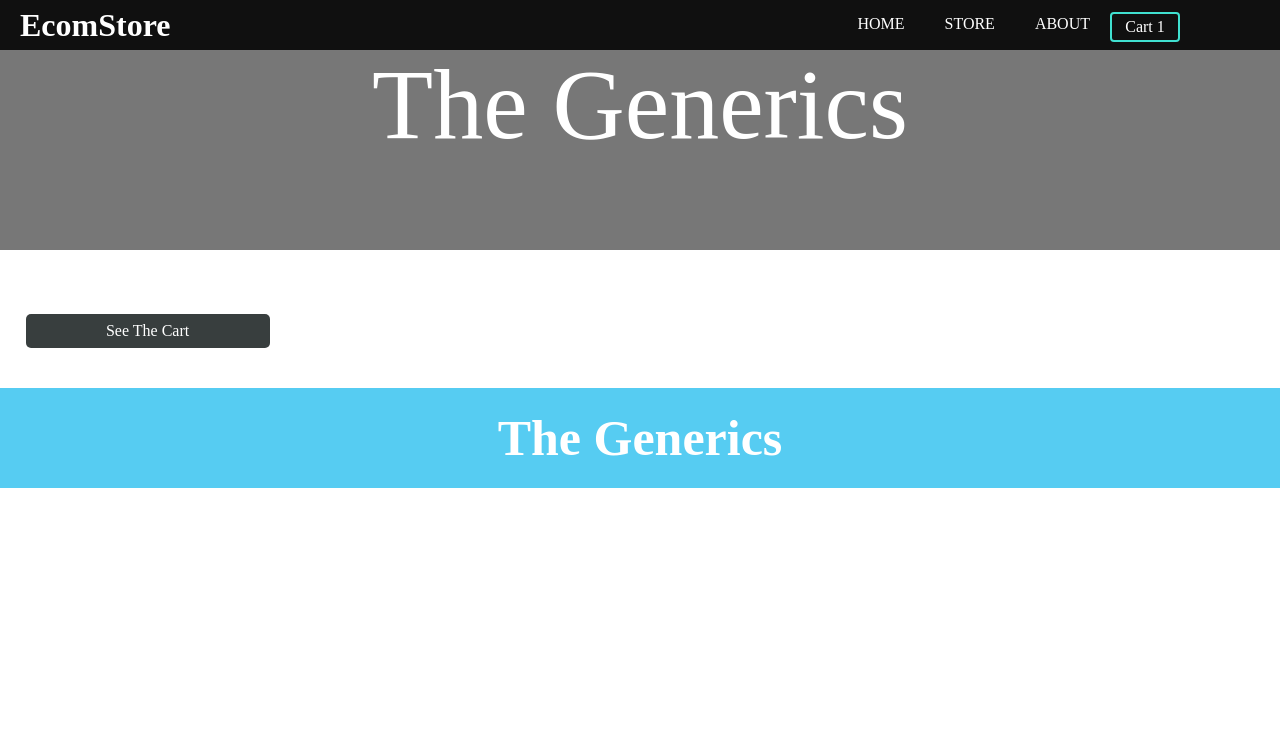
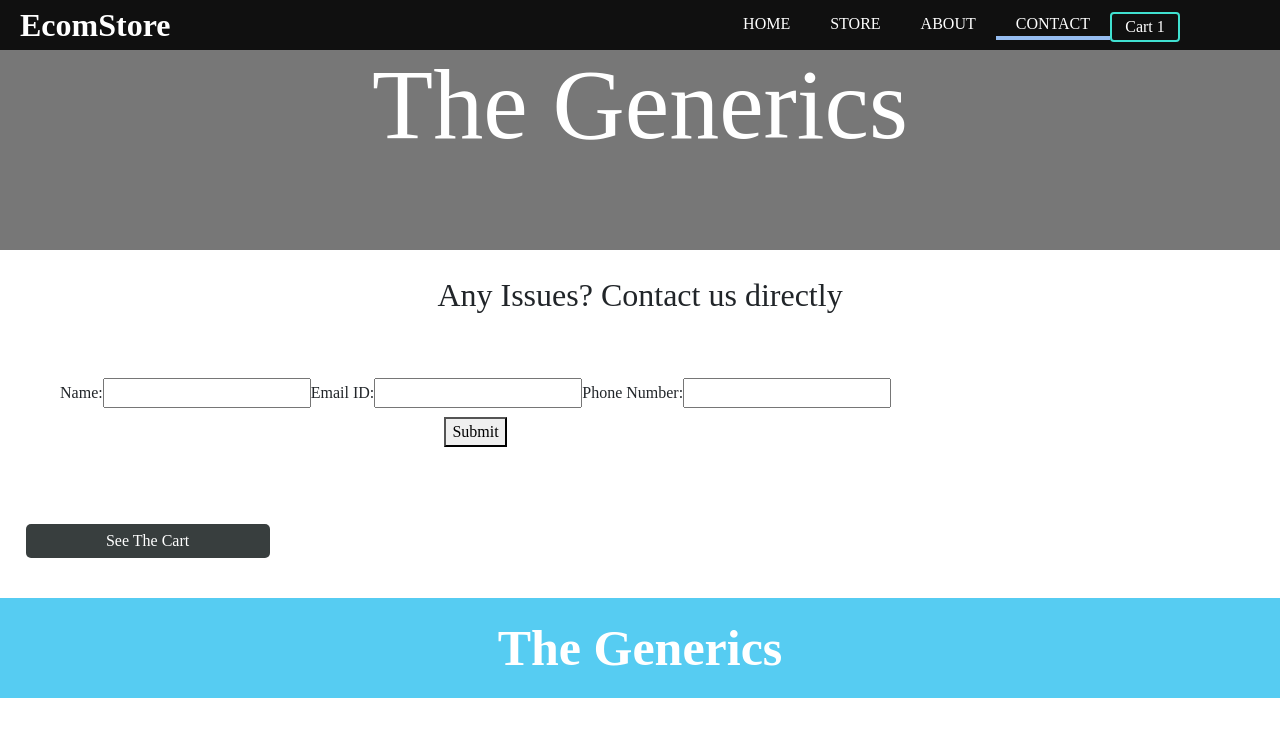
Before and after one commit to Piyush219/EcommerceProject, a React (Create React App) app: page /contact in a window 1280 px wide. Shown: the top 736 px of the page. Built offline with nearby package versions, Linux system fonts and the light colour scheme.

Commit message:
Creating Contact Page with POST Request

```diff
--- a/src/App.js
+++ b/src/App.js
@@ -7,6 +7,7 @@ import About from "./Components/Pages/About";
 import { BrowserRouter as Router, Routes, Route} from "react-router-dom";
 import CartContext from "./Components/StoreContext/CartContext";
 import CartList from "./Components/Cart/CartList";
+import Contact from "./Components/Pages/Contact";
 
 function App() {
 
@@ -32,6 +33,20 @@ function App() {
     setCartItems(false)
   }
 
+  const putRequestHandler = async(contact) =>{
+    const response = await fetch("https://react-http-7d042-default-rtdb.firebaseio.com/contact.json", {
+        method: 'POST',
+        body: JSON.stringify(contact),
+        headers:{
+            'Content-Type': 'application/json'
+        }
+
+    });
+    const data = await response.json();
+    console.log(data)
+
+}
+
 
   return (
     <CartContext>
@@ -43,6 +58,7 @@ function App() {
         <Route exact path="/" element={<Store/>} />
         <Route exact path="/about" element={<About/>} />
         <Route exact path="/homepage" element={<HomePage/>} />
+        <Route exact path="/contact" element={<Contact putRequest = {putRequestHandler}/>} />
       </Routes>
 
       <button style={style}>See The Cart</button>
--- a/src/Components/Layout/Header/Header.js
+++ b/src/Components/Layout/Header/Header.js
@@ -19,6 +19,7 @@ const Header = (props) => {
             <NavLink className={(navData) => navData.isActive ? "active" : "" } to="/homepage"><li>HOME</li></NavLink>
             <NavLink className={(navData) => navData.isActive ? "active" : "" } to="/"><li>STORE</li></NavLink>
             <NavLink className={(navData) => navData.isActive ? "active" : "" } to="/about"><li>ABOUT</li></NavLink>
+            <NavLink className={(navData) => navData.isActive ? "active" : "" } to="/contact"><li>CONTACT</li></NavLink>
             <button className={styles.cartBtn} onClick={props.showCartItem}><li>Cart <span>{cart.length}</span></li></button>
           </ul>
 
--- /dev/null
+++ b/src/Components/Pages/Contact.js
@@ -0,0 +1,42 @@
+import { useRef } from 'react';
+import styles from './Contact.module.css'
+const Contact = (props)=>{
+
+    const nameRef = useRef();
+    const emailRef = useRef();
+    const phoneRef = useRef();
+
+    const onSubmitHandler = (event) => {
+        event.preventDefault();
+
+        const name = nameRef.current.value;
+        const email = emailRef.current.value;
+        const phone = phoneRef.current.value;
+
+        const contact = {
+            name: name,
+            email: email,
+            phone: phone,
+        }
+
+        props.putRequest(contact)
+    }
+
+
+    return (
+        <div className={styles.contactBody}>
+            <h2>Any Issues? Contact us directly</h2>
+            <form className={styles.contactForm} onSubmit={onSubmitHandler}>
+                <label htmlFor="name">Name:</label>
+                <input id="name" type="text" ref={nameRef} className={styles.contactName}></input>
+                <label htmlFor="email">Email ID:</label>
+                <input id="email" type="text" ref={emailRef} className={styles.contactEmail}></input>
+                <label htmlFor="mobile">Phone Number:</label>
+                <input id="mobile" type="number" ref={phoneRef} className={styles.contactPhone}></input>
+                <button className={styles.contactBtn}>Submit</button>
+            </form>
+        </div>
+    )
+}
+
+export default Contact;
--- /dev/null
+++ b/src/Components/Pages/Contact.module.css
@@ -0,0 +1,24 @@
+.contactBody{
+    margin-top: 2%;
+    text-align: center;
+}
+
+.contactForm{
+    width: 900px;
+    text-align: center;
+   margin-top: 4%;
+   display: block;
+   margin-left: 2%;
+   padding: 1%;
+}
+
+.contactBtn{
+    margin-top: 1%;
+}
+
+
+.contactName .contactEmail .contactPhone{
+
+    margin-left: 1%;
+    margin-right: 1%;
+}
```
Also changed, not shown: src/Components/Layout/Header/Header.module.css (line endings or trailing spaces).
